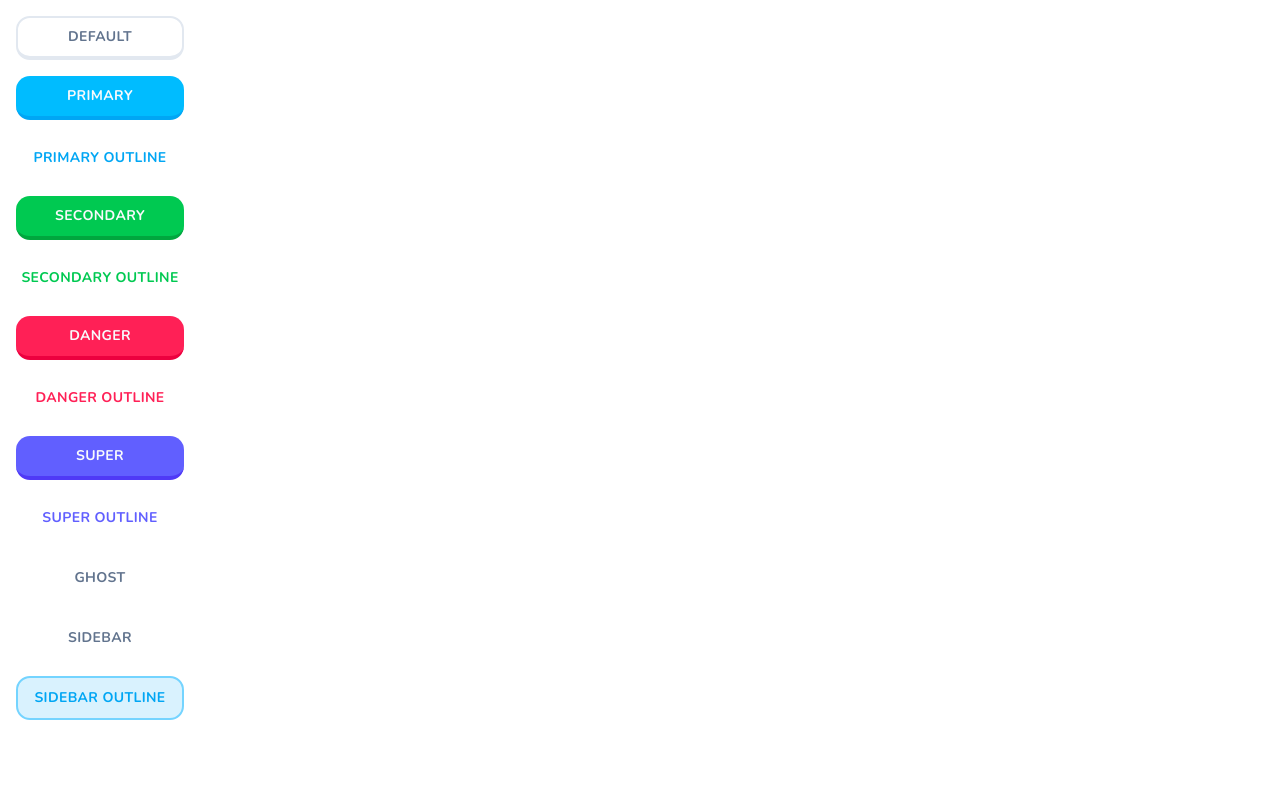
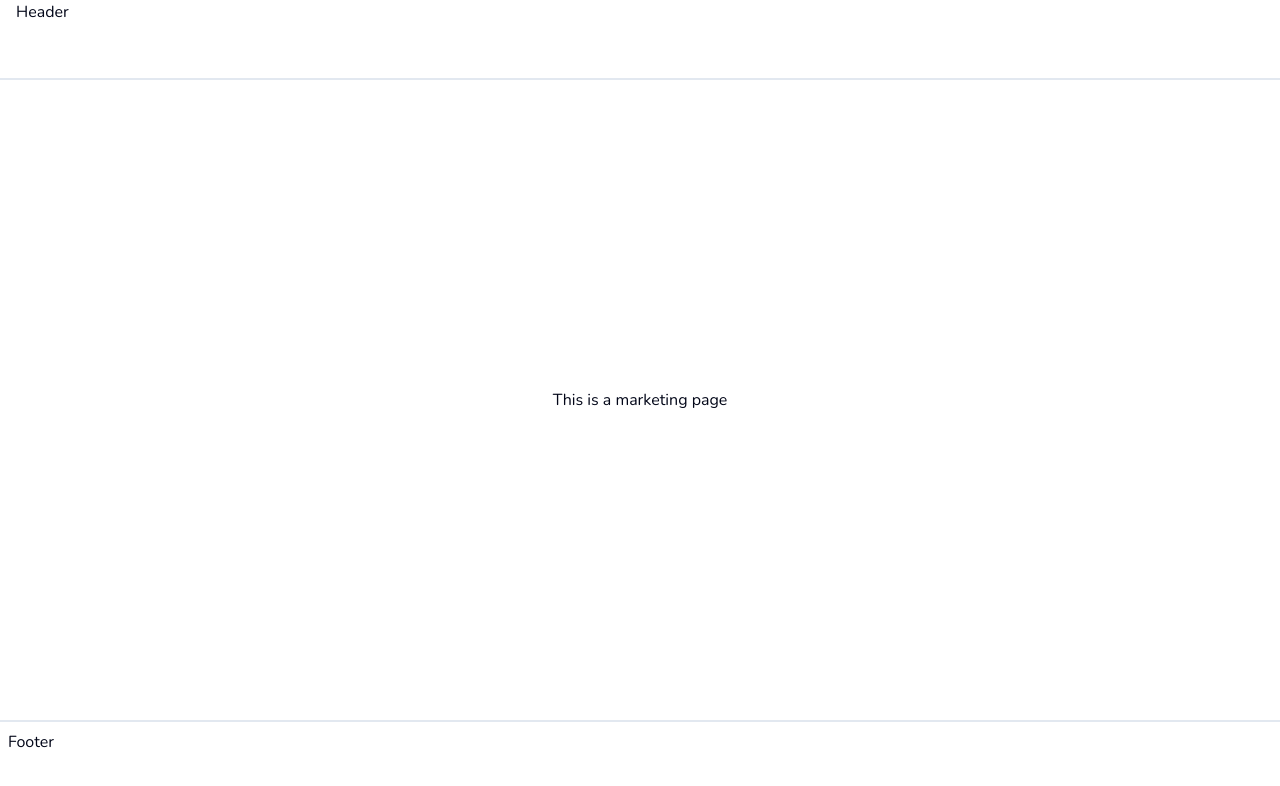
Before and after one commit to neomat-prog/lingo-clone, a Next.js app: page / in a window 1280 px wide. Shown: the top 786 px of the page. Built offline with nearby package versions, Linux system fonts and the light colour scheme.

Commit message:
add marketing layout with header and footer components

```diff
--- /dev/null
+++ b/app/(marketing)/footer.tsx
@@ -0,0 +1,7 @@
+export const Footer = () => {
+  return (
+    <footer className="hidden lg:block h-20 w-full border-t-2 border-slate-200 p-2">
+      Footer
+    </footer>
+  );
+};
--- /dev/null
+++ b/app/(marketing)/header.tsx
@@ -0,0 +1,8 @@
+
+export const Header = () => {
+  return (
+    <header className="h-20 w-full border-b-2 border-slate-200 px-4">
+      Header
+    </header>
+  )
+}
--- /dev/null
+++ b/app/(marketing)/layout.tsx
@@ -0,0 +1,20 @@
+import { Footer } from "./footer";
+import { Header } from "./header";
+
+type Props = {
+  children: React.ReactNode;
+};
+
+const MarketingLayout = ({ children }: Props) => {
+  return (
+    <div className="min-h-screen flex flex-col">
+      <Header />
+      <main className="flex-1 flex flex-col items-center justify-center">
+        {children}
+      </main>
+      <Footer />
+    </div>
+  );
+};
+
+export default MarketingLayout;
--- /dev/null
+++ b/app/(marketing)/page.tsx
@@ -0,0 +1,9 @@
+
+
+export default function Home() {
+  return (
+    <div>
+      This is a marketing page
+    </div>
+  );
+}
--- a/app/page.tsx
+++ /dev/null
@@ -1,20 +0,0 @@
-import { Button } from "@/components/ui/button";
-
-export default function Home() {
-  return (
-    <div className="p-4 space-y-4 flex flex-col max-w-[200px]">
-      <Button>Default</Button>
-      <Button variant={"primary"}>Primary</Button>
-      <Button variant={"primaryOutline"}>Primary Outline</Button>
-      <Button variant={"secondary"}>Secondary</Button>
-      <Button variant={"secondaryOutline"}>Secondary Outline</Button>
-      <Button variant={"danger"}>Danger</Button>
-      <Button variant={"dangerOutline"}>Danger Outline</Button>
-      <Button variant={"super"}>Super</Button>
-      <Button variant={"superOutline"}>Super Outline</Button>
-      <Button variant={"ghost"}>Ghost</Button>
-      <Button variant={"sidebar"}>Sidebar</Button>
-      <Button variant={"sidebarOutline"}>Sidebar Outline</Button>
-    </div>
-  );
-}
```
